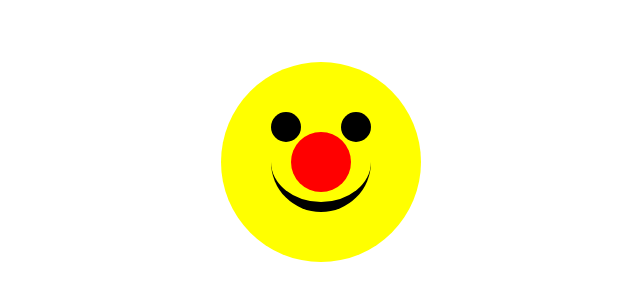
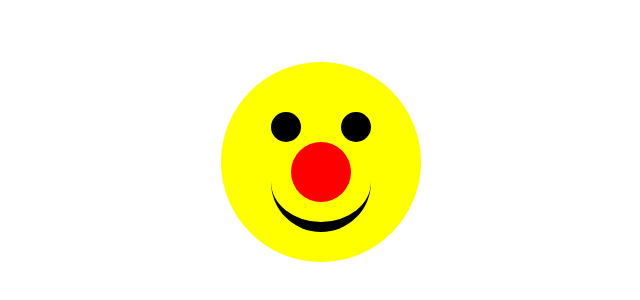
Before and after one commit to walterdiaz78/CSS-Art, a plain HTML site: page proyecto-02-cara-nariz-roja/index.html in a window 1280 px wide. Shown: the part 246-546 px from the top of the page, without its empty margins (319-959 px from the left). Drawn offline with Linux system fonts and the light colour scheme.

Commit message:
proyecto 2 okok

```diff
--- a/proyecto-02-cara-nariz-roja/styles.css
+++ b/proyecto-02-cara-nariz-roja/styles.css
@@ -36,7 +36,7 @@
         border-bottom: 10px solid black;
         border-radius: 0 0 100px 100px;
         position: absolute;
-        bottom: 50px;
+        bottom: 30px;
         left: 50px;
     }
 
@@ -46,6 +46,6 @@
         background-color: red;
         border-radius: 50px;
         position: absolute;
-        bottom: 70px;
+        bottom: 60px;
         left: 70px;
     }
```
